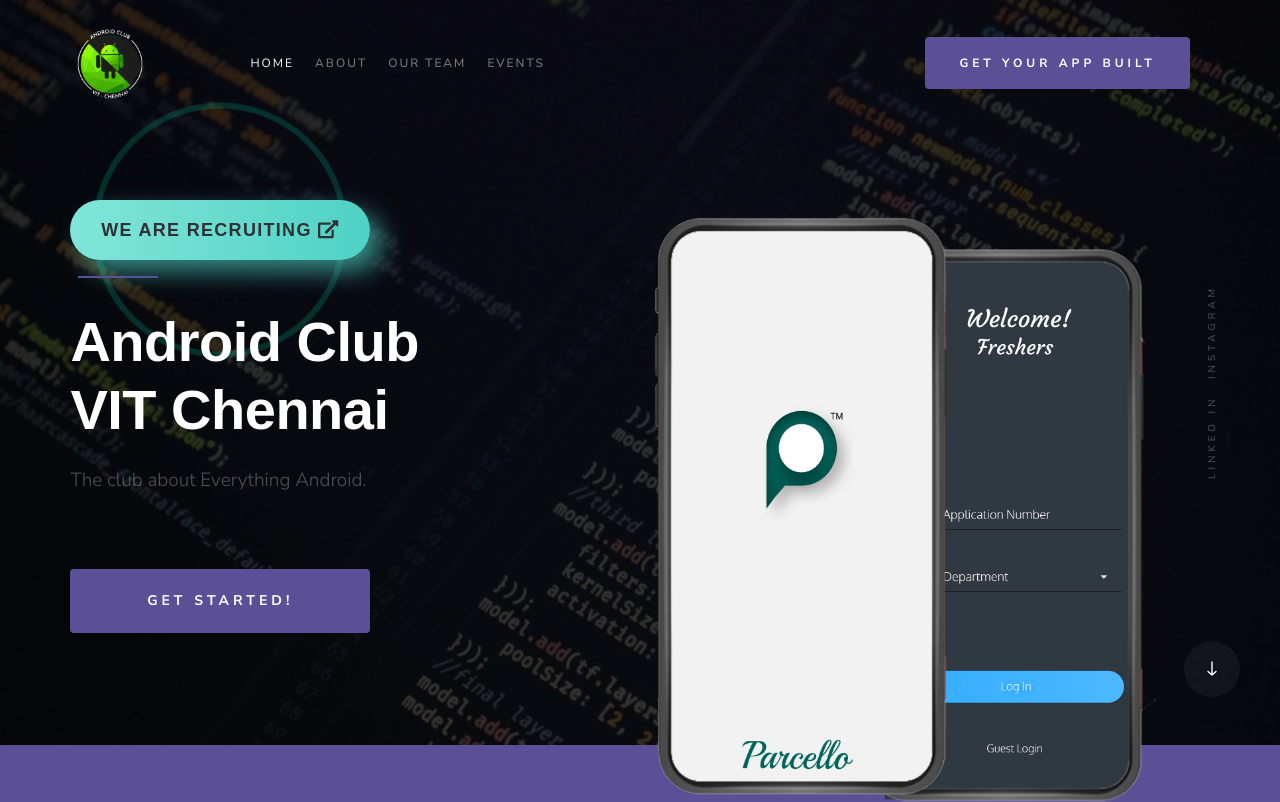
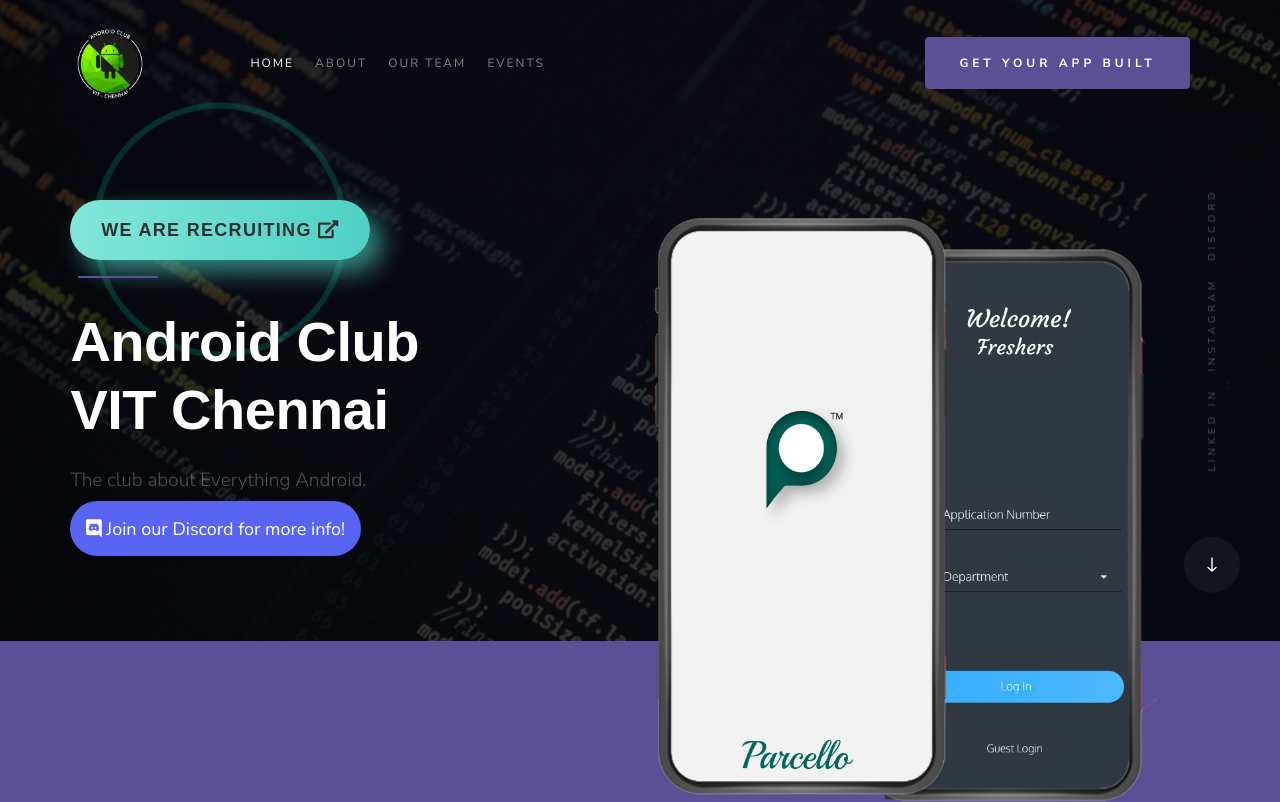
Before and after one commit to Android-Club-VITC/Android-Club-VITC.github.io, a website: page index.html in a window 1280 px wide. Shown: the top 802 px of the page. Drawn offline with Linux system fonts and the light colour scheme; a web font is replaced by a local one.

Commit message:
discord added, insta link updated

```diff
--- a/css/rc.css
+++ b/css/rc.css
@@ -78,3 +78,10 @@
     opacity: 0;
   }
 }
+
+.discord a {
+  background-color: #5865F2;
+  padding: 3%;
+  border-radius: 50px;
+  color: #fff;
+}
--- a/index.html
+++ b/index.html
@@ -102,11 +102,19 @@
                         The club about Everything Android.
                     </h3>
 
-                    <div class="home-content__btn-wrap">
+                    <div class="rc-2021 discord">
+                        <a href="https://discord.gg/p3p7wuyNhu" class="discord">
+                            <i class="fab fa-discord" aria-hidden="true"></i>
+                            Join our Discord for more info!
+                        </a>
+                    </div>
+
+
+                    <!-- <div class="home-content__btn-wrap">
                         <a href="#ourteam" class="btn btn--primary home-content__btn smoothscroll">
                             Get Started!
                         </a>
-                    </div>
+                    </div> -->
                 </div> <!-- end home-content__left-->
 
                 <div class="home-content__right">
@@ -119,7 +127,8 @@
 
             <ul class="home-content__social">
                 <li><a href="https://www.linkedin.com/company/android-club-vitc/">Linked In</a></li>
-                <li><a href="https://www.instagram.com/android_club_vitc/?hl=en">Instagram</a></li>
+                <li><a href="https://www.instagram.com/androidvitc/?utm_medium=copy_link">Instagram</a></li>
+                <li><a href="https://discord.gg/p3p7wuyNhu">Discord</a></li>
             </ul>
 
         </div> <!-- end home-content -->
@@ -417,7 +426,8 @@
 
                 <ul class="footer__social">
                     <li><a href="https://www.linkedin.com/company/android-club-vitc/"><i class="fab fa-linkedin" aria-hidden="true"></i></a></li>
-                    <li><a href="https://www.instagram.com/android_club_vitc/?hl=en"><i class="fab fa-instagram" aria-hidden="true"></i></a></li>
+                    <li><a href="https://www.instagram.com/androidvitc/?utm_medium=copy_link"><i class="fab fa-instagram" aria-hidden="true"></i></a></li>
+                    <li><a href="https://discord.gg/p3p7wuyNhu"><i class="fab fa-discord" aria-hidden="true"></i></a></li>
                 </ul>
             </div>
 
```
